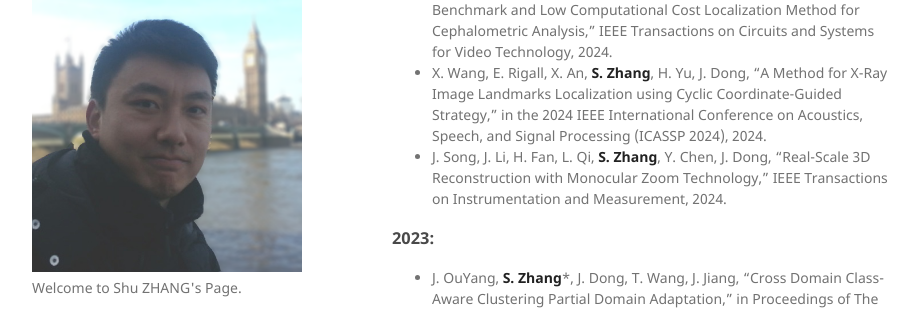
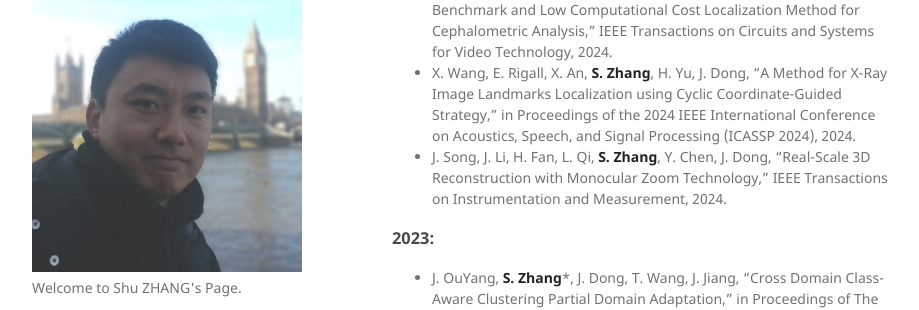
Before and after one commit to jackyspeed/aboutzhangshu, a Jekyll site: the page built from index.md, in a window 1280 px wide and 900 px high, scrolled down 1592 px. Shown: the part 197-507 px from the top of the window, without its empty margins (178-1097 px from the left). Built offline with Jekyll 4.4.1, drawn with Linux system fonts in a browser that asks for light colours; our own code applies the rules of GitHub Pages for plain Markdown files.

Commit message:
Update index.md

```diff
--- a/index.md
+++ b/index.md
@@ -66,7 +66,7 @@ Shu Zhang is currently an Associate Professor and Postgraduate supervisor at Oce
 
 - C. Si, **S. Zhang***, C. Qing, T. Zhang, M. Zhang, X. Han, J. Dong, "WTCRNet: a wavelet transform and contrastive regularization network for sonar denoising by self-supervision," Intelligent Marine Technology and Systems, vol. 2, no. 17, 2024.
 - X. Wang, E. Rigall, X. An, Z. Li, Q. Cai, **S. Zhang**, J. Dong, "A New Benchmark and Low Computational Cost Localization Method for Cephalometric Analysis," IEEE Transactions on Circuits and Systems for Video Technology, 2024.
-- X. Wang, E. Rigall, X. An, **S. Zhang**, H. Yu, J. Dong, "A Method for X-Ray Image Landmarks Localization using Cyclic Coordinate-Guided Strategy," in the 2024 IEEE International Conference on Acoustics, Speech, and Signal Processing (ICASSP 2024), 2024.
+- X. Wang, E. Rigall, X. An, **S. Zhang**, H. Yu, J. Dong, "A Method for X-Ray Image Landmarks Localization using Cyclic Coordinate-Guided Strategy," in Proceedings of the 2024 IEEE International Conference on Acoustics, Speech, and Signal Processing (ICASSP 2024), 2024.
 - J. Song, J. Li, H. Fan, L. Qi, **S. Zhang**, Y. Chen, J. Dong, "Real-Scale 3D Reconstruction with Monocular Zoom Technology," IEEE Transactions on Instrumentation and Measurement, 2024.
 
 ### 2023:
```
